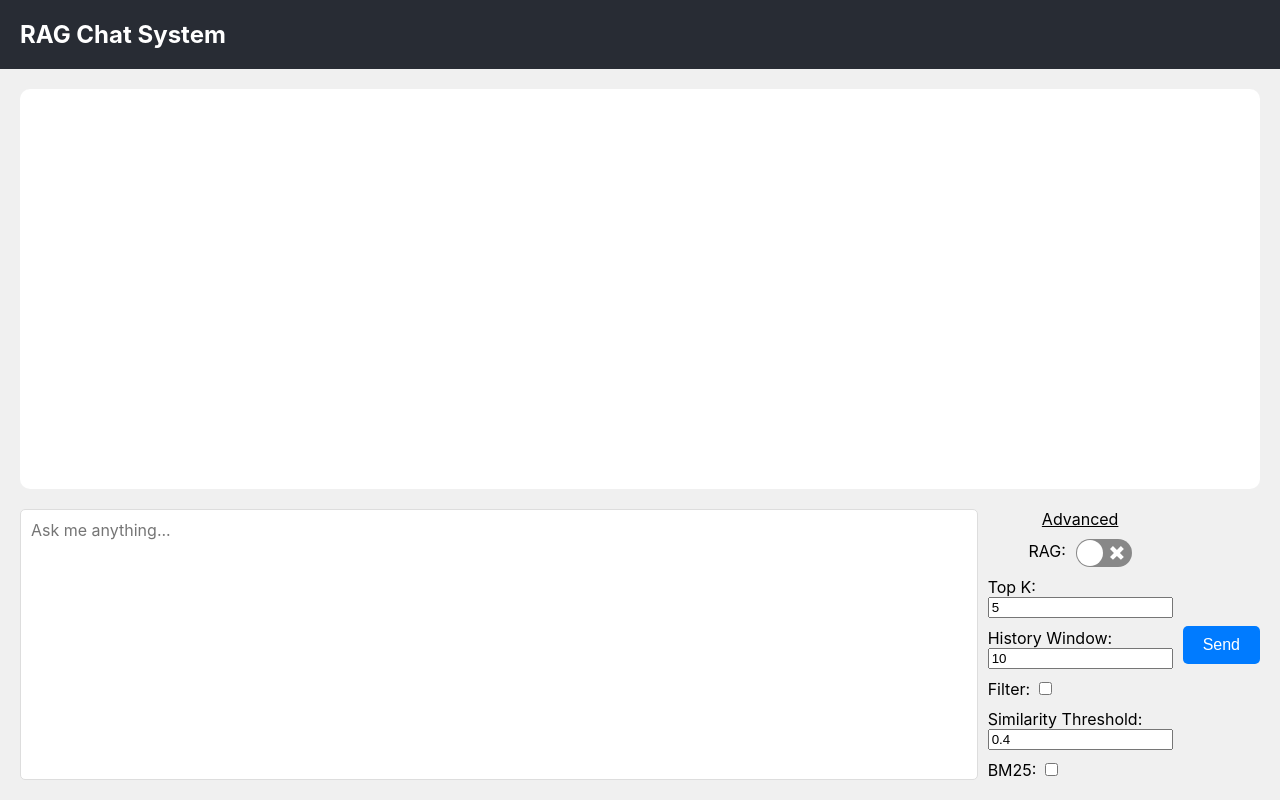
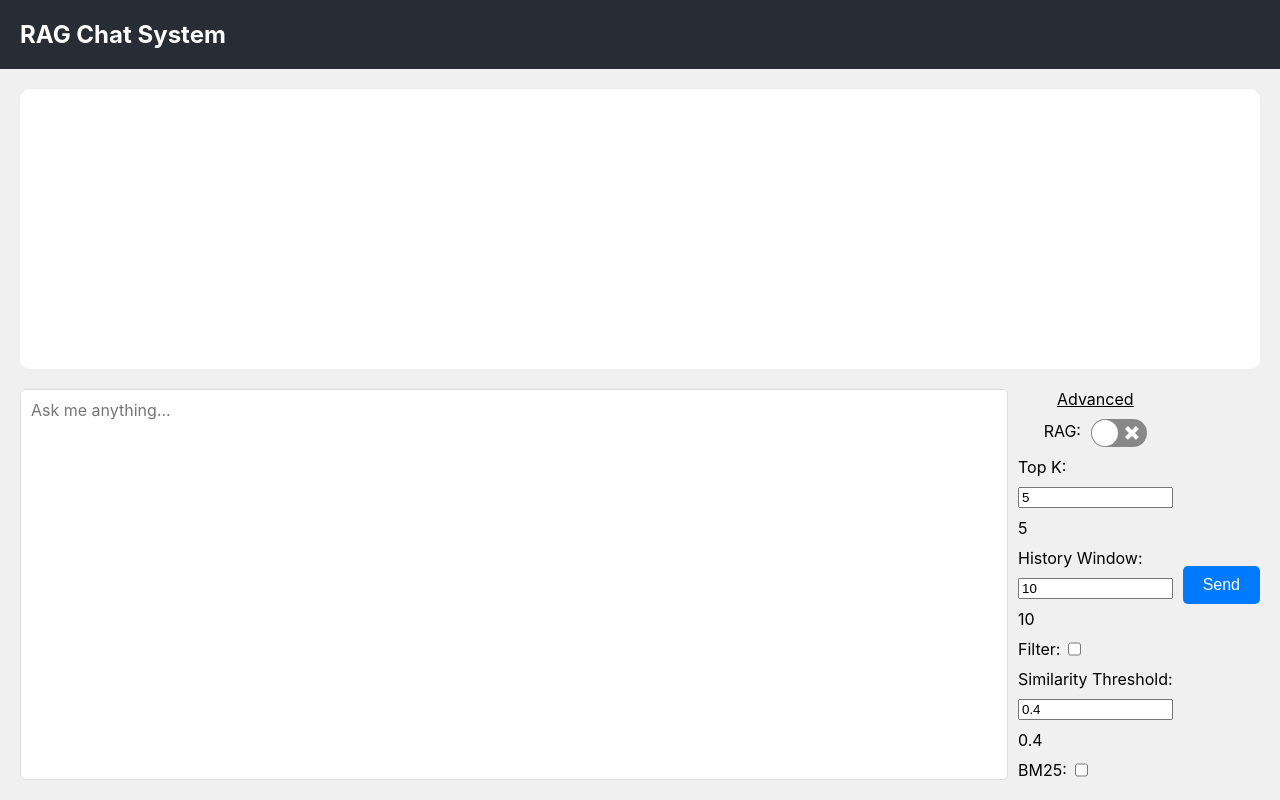
Before and after one commit to joshuakobuskie/Natural-Language-Processing, a React (Create React App) app in the folder frontend/: page / in a window 1280 px wide. Both pictures are taken after a click on the element "Advanced". Built offline with nearby package versions, Linux system fonts and the light colour scheme.

Commit message:
feat: add space and alignment

```diff
--- a/frontend/src/ChatInterface.css
+++ b/frontend/src/ChatInterface.css
@@ -121,16 +121,15 @@
     gap: 10px;
   }
 
-  .form-row {
+  .form-label {
+    text-align: left;
+    display: flex;
+    gap: 4px;
+  }
+
+  .form-input {
     display: flex;
     align-items: center;
     gap: 10px;
+    flex-grow: 1;
   }
-
-  .form-label {
-    text-align: left;
-  }
-
-  .form-input {
-    flex: 1;
-  }
--- a/frontend/src/ChatInterface.jsx
+++ b/frontend/src/ChatInterface.jsx
@@ -113,21 +113,18 @@ const ChatInterface = () => {
             </div>
             {show && (
             <div className="switch-container">
-              <label className="form-label">
-                Top K:
-                <input className="form-row" type="number" value={topK} onChange={(e) => setTopK(e.target.value)}></input>
-              </label>
-              <label className="form-label">
-                History Window:
-                <input className="form-row" type="number" value={historyWindow} onChange={(e) => setHistoryWindow(e.target.value)}></input>
-              </label>
+              <label className="form-label">Top K:</label>
+              <input className="form-input" type="number" min="0" max="10" step="1" value={topK} onChange={(e) => { if (Number(e.target.value) >= 0 && Number(e.target.value) <= 10) {setTopK(Number(e.target.value))}}}></input>
+              {topK}
+              <label className="form-label">History Window:</label>
+              <input className="form-input" type="number" min="0" max="100" step="1" value={historyWindow} onChange={(e) => { if (Number(e.target.value) >= 0 && Number(e.target.value) <= 100) {setHistoryWindow(Number(e.target.value))}}}></input>
+              {historyWindow}
               <label className="form-label">
                 Filter: <input type="checkbox" value={filter} onChange={(e) => setFilter(e.target.value)}></input>
               </label>
-              <label className="form-label">
-                Similarity Threshold:
-                <input className="form-row" type="number" value={similarityThreshold} onChange={(e) => setSimilarityThreshold(e.target.value)}></input>
-              </label>
+              <label className="form-label">Similarity Threshold:</label>
+              <input className="form-input" type="number" min="0.0" max="1.0" step="0.05" value={similarityThreshold} onChange={(e) => { if (Number(e.target.value) >= 0.0 && Number(e.target.value) <= 1.0) {setSimilarityThreshold(Number(e.target.value))}}}></input>
+              {similarityThreshold}
               <label className="form-label">
                 BM25: <input type="checkbox" value={bm25} onChange={(e) => setBM25(e.target.value)}></input>
               </label>
```
Also changed, not shown: 2 other files (tests, documents, lock files or other folders).
